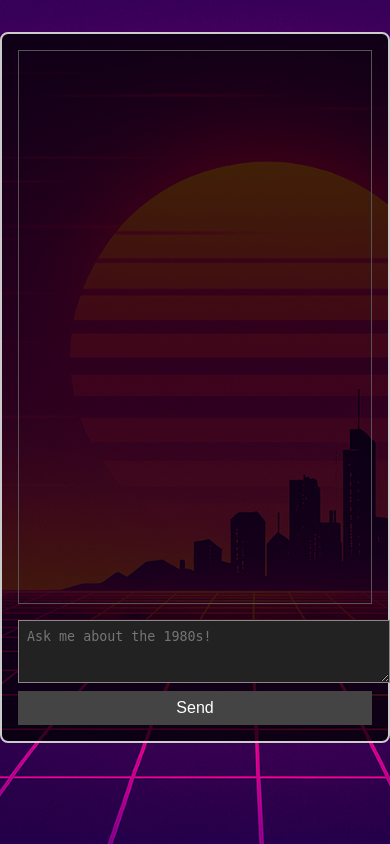
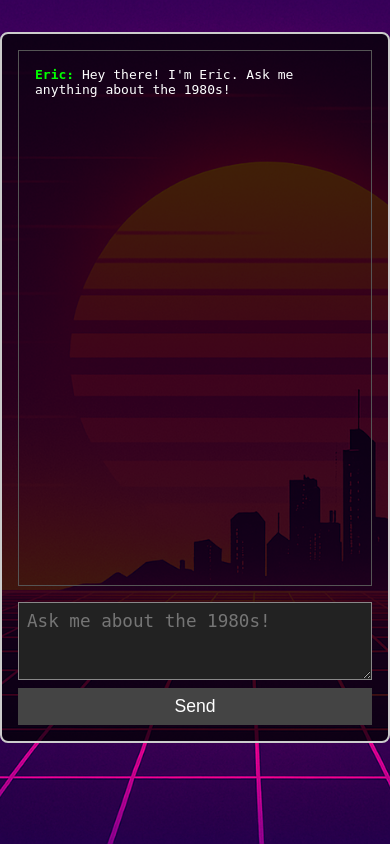
Before and after one commit to jrork/Erics_Chatbot, a Flask app: page / in a window 390 px wide. Run offline with Flask 3, Linux system fonts and the light colour scheme.

Commit message:
fixed spacing issue on input box

```diff
--- a/templates/index.html
+++ b/templates/index.html
@@ -3,7 +3,7 @@
 <head>
   <meta charset="UTF-8" />
   <meta name="viewport" content="width=device-width, initial-scale=1.0"/>
-  <title>Eric's Retro Chatbot</title>
+  <title>Retro Chatbot</title>
   <style>
     body {
       font-family: monospace;
@@ -44,17 +44,23 @@
     }
     textarea {
       width: 100%;
+      max-width: 100%;
+      box-sizing: border-box;
       padding: 0.5rem;
       resize: vertical;
       font-family: monospace;
       background: #222;
       color: #fff;
       border: 1px solid #888;
+      font-size: 1rem;
     }
     button {
+      width: 100%;
+      max-width: 100%;
       margin-top: 0.5rem;
       padding: 0.5rem 1rem;
       font-size: 1rem;
+      box-sizing: border-box;
       background: #444;
       color: #fff;
       border: none;
@@ -62,6 +68,11 @@
     }
     button:hover {
       background: #666;
+    }
+    @media (max-width: 600px) {
+      textarea, button {
+        font-size: 1.1rem;
+      }
     }
   </style>
 </head>
@@ -106,6 +117,11 @@
       }
     }
 
+    window.addEventListener('DOMContentLoaded', () => {
+      const initialPrompt = "Hey there! I'm Eric. Ask me anything about the 1980s!";
+      appendMessage('bot', initialPrompt);
+    });
+
     document.getElementById('user-input').addEventListener('keydown', e => {
       if (e.key === 'Enter' && !e.shiftKey) {
         e.preventDefault();
```
